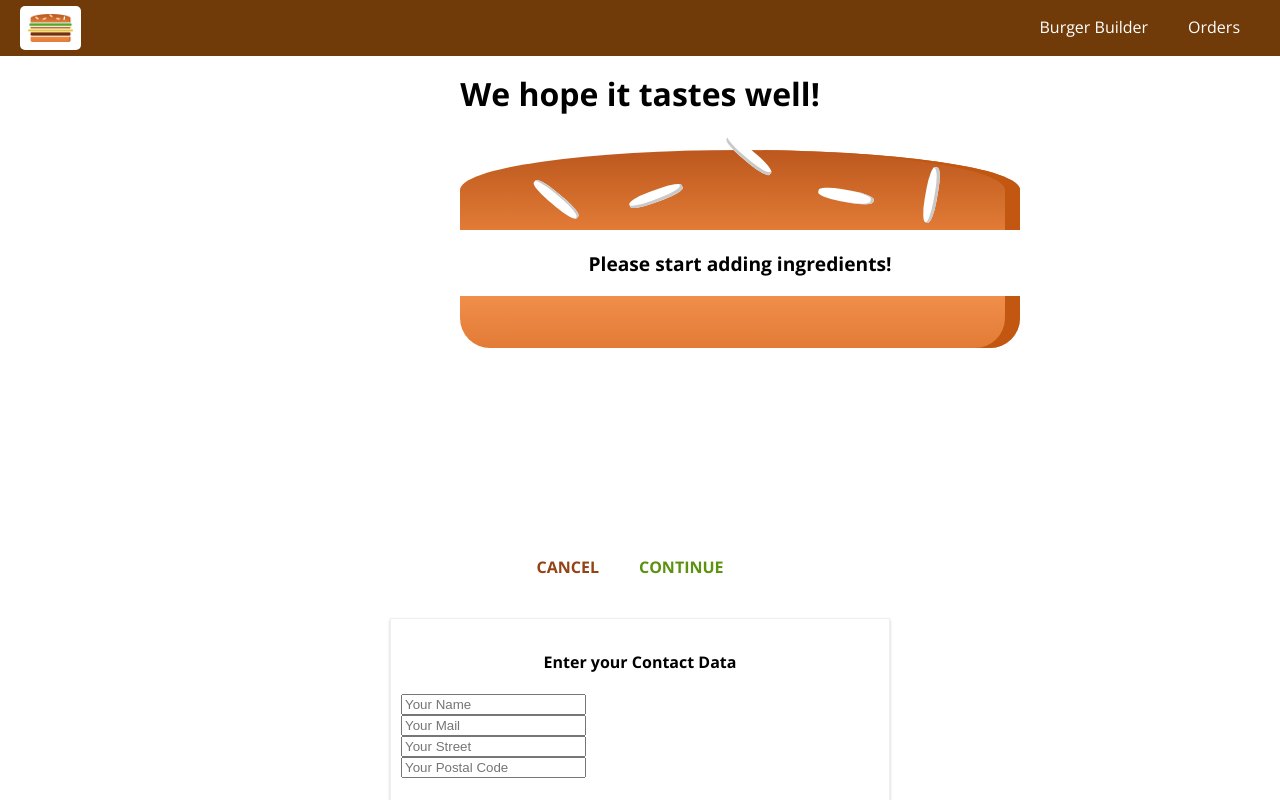
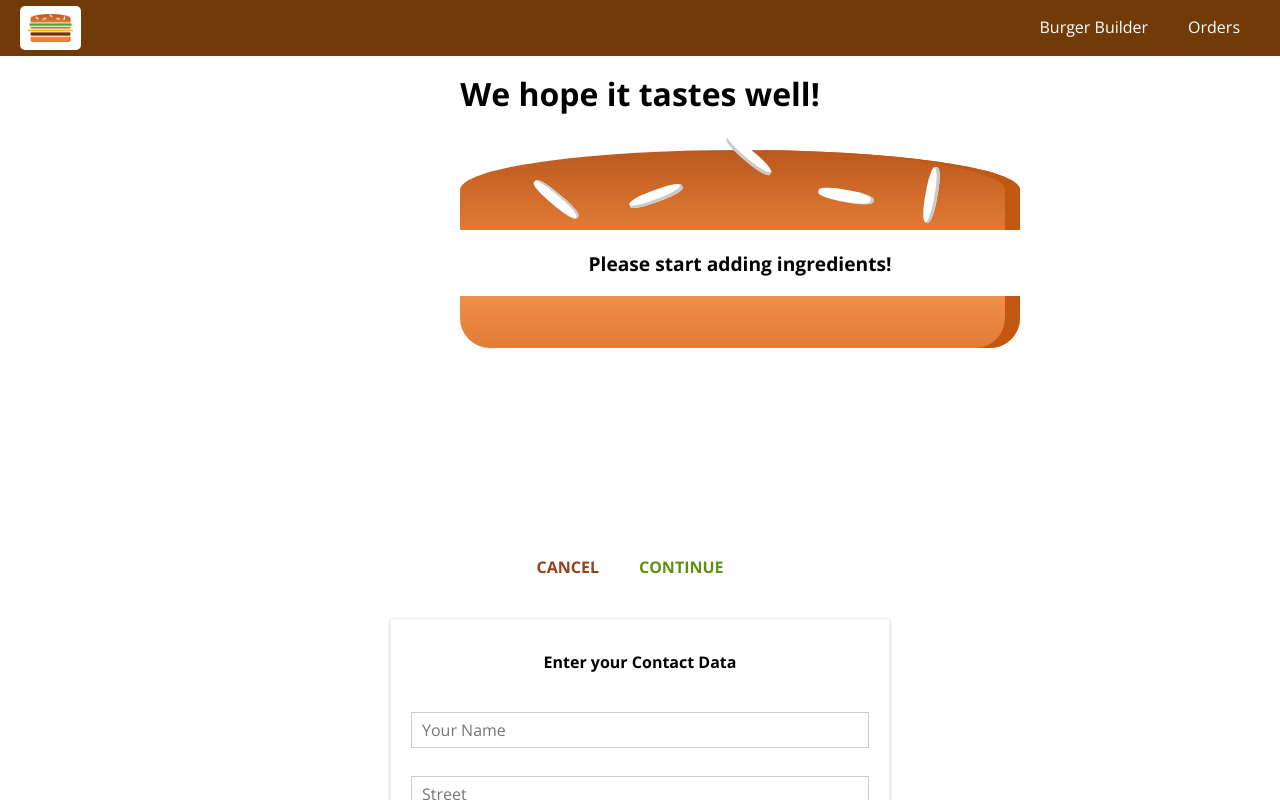
Before and after one commit to NatGeyzen/BurgerBuiler-React, a React (Create React App) app: page /checkout in a window 1280 px wide. Both pictures are taken after a click on the button "CONTINUE". Shown: the top 800 px of the page. Built offline with nearby package versions, Linux system fonts and the light colour scheme.

Commit message:
Basic form/contact data now fully functional with form validation

```diff
--- /dev/null
+++ b/src/components/UI/Input/Input.js
@@ -0,0 +1,66 @@
+import React from 'react';
+
+import classes from './Input.module.css';
+
+const input = (props) => {
+
+    let inputElement = null;
+    const inputClasses = [classes.InputElement];
+
+    if (props.invalid && props.shouldValidate && props.touched) {
+        inputClasses.push(classes.Invalid);
+    }
+
+    let validationError = null;
+    if (props.invalid && props.touched) {
+        validationError = <p className={classes.ValidationError}>Please enter a valid {props.valueType}!</p>
+    }
+
+    switch (props.elementType) {
+            case ('input'):
+                inputElement = <input
+                    className={inputClasses.join(' ')}
+                    {...props.elementConfig}
+                    value={props.value}
+                    onChange={props.changed} />;
+                break;
+            case ('textarea'):
+                inputElement = <textarea
+                    className={inputClasses.join(' ')}
+                    {...props.elementConfig}
+                    value={props.value}
+                    onChange={props.changed} />;
+                break;
+            case ('select'):
+                inputElement = (
+                    <select
+                        className={inputClasses.join(' ')}
+                        value={props.value}
+                        onChange={props.changed} >
+                        {props.elementConfig.options.map(option => (
+                            <option key={option.value} value={option.value}>
+                                {option.displayValue}
+                            </option>
+                        ))}
+
+                    </select>
+                )
+                break;
+            default:
+                inputElement = <input
+                    className={inputClasses.join(' ')}
+                    {...props.elementConfig}
+                    value={props.value}  />;
+    }
+
+    return (
+        <div className={classes.Input}>
+            <label className={classes.Label}>{props.label}</label>
+            {inputElement}
+            {validationError}
+        </div>
+    )
+
+}
+
+export default input;
--- /dev/null
+++ b/src/components/UI/Input/Input.module.css
@@ -0,0 +1,37 @@
+.Input {
+    width: 100%;
+    padding: 10px;
+    box-sizing: border-box;
+}
+
+.Label {
+    font-weight: bold;
+    display: block;
+    margin-bottom: 8px;
+}
+
+.InputElement {
+    outline: none;
+    border: 1px solid #ccc;
+    background-color: white;
+    font: inherit;
+    padding: 6px 10px;
+    display: block;
+    width: 100%;
+    box-sizing: border-box;
+}
+
+.InputElement:focus {
+    outline: none;
+    background-color: #ccc;
+}
+
+.Invalid {
+    border: 1px solid red;
+    background-color: #FDA49A;
+}
+
+.ValidationError {
+    color: red;
+    margin: 5px 0;
+}
--- a/src/containers/Checkout/ContactData/ContactData.js
+++ b/src/containers/Checkout/ContactData/ContactData.js
@@ -3,16 +3,97 @@
 import Button from '../../../components/UI/Button/Button';
 import Spinner from '../../../components/UI/Spinner/Spinner';
 import classes from './ContactData.module.css';
+import Input from '../../../components/UI/Input/Input';
 
 import axios from '../../../axios-orders';
 
 class ContactData extends Component {
-    state= {
-        name: '',
-        email: '',
-        address: {
-            street: '',
-            postalCode: ''
+
+
+    state = {
+        orderForm: {
+            name: {
+                elementType: 'input',
+                elementConfig: {
+                    type: 'text',
+                    placeholder: 'Your Name'
+                },
+                value: '',
+                validation: {
+                    required: true,
+                },
+                valid: false,
+                touched: false
+            },
+            street: {
+                elementType: 'input',
+                elementConfig: {
+                    type: 'text',
+                    placeholder: 'Street'
+                },
+                value: '',
+                validation: {
+                    required: true,
+                },
+                valid: false,
+                touched: false
+            },
+            zipCode: {
+                elementType: 'input',
+                elementConfig: {
+                    type: 'text',
+                    placeholder: 'ZIP Code'
+                },
+                value: '',
+                validation: {
+                    required: true,
+                    minLength: 5,
+                    maxLength: 5
+
+                },
+                valid: false,
+                touched: false
+            },
+            country: {
+                elementType: 'input',
+                elementConfig: {
+                    type: 'text',
+                    placeholder: 'Country'
+                },
+                value: '',
+                validation: {
+                    required: true,
+                },
+                valid: false,
+                touched: false
+            },
+            email: {
+                elementType: 'input',
+                elementConfig: {
+                    type: 'email',
+                    placeholder: 'Your Mail'
+                },
+                value: '',
+                validation: {
+                    required: true,
+
+                },
+                valid: false,
+                touched: false
+            },
+            deliveryMethod: {
+                elementType: 'select',
+                elementConfig: {
+                    options: [
+                        {value: 'fastest', displayValue: 'Fastest'},
+                        {value: 'cheapest', displayValue: 'Cheapest'}
+                    ]
+                },
+                value: 'fastest',
+                validation: {},
+                valid: true
+
+            }
         },
         loading: false
     }
@@ -21,19 +102,14 @@
         event.preventDefault();
         console.log(this.props.ingredients);
         this.setState({loading: true});
+        const formData = {};
+        for (let formElementIdentifier in this.state.orderForm) {
+           formData[formElementIdentifier] = this.state.orderForm[formElementIdentifier].value
+        }
         const order = {
             ingredients: this.props.ingredients,
             price: this.props.price,
-            customer: {
-                name: 'Nat Geyzen',
-                address: {
-                    street: 'Teststreet 1',
-                    zipcode: '49215',
-                    country: 'United States'
-                },
-                email: 'test@test.com'
-            },
-            deliveryMethod: 'fastest'
+            orderData: formData
         }
 
         axios.post('/orders.json', order)
@@ -46,13 +122,63 @@
             });
     }
 
+    checkValidity(value, rules) {
+
+        let isValid = false;
+        if (!rules) {
+            return true;
+        }
+        if (rules.required) {
+            isValid = value.trim() !== '';
+        }
+        if (rules.minLength && rules.maxLength) {
+            isValid = (value.length >= rules.minLength && value.length <= rules.maxLength);
+        }
+        return isValid;
+    }
+
+    inputChangedHandler = (event, inputIdentifier) => {
+
+        const updatedOrderForm = {
+            ...this.state.orderForm
+        };
+
+        const updatedFormElement = {
+            ...updatedOrderForm[inputIdentifier]
+        };
+
+        updatedFormElement.value = event.target.value;
+        updatedFormElement.valid = this.checkValidity(updatedFormElement.value, updatedFormElement.validation)
+        updatedFormElement.touched = true;
+        updatedOrderForm[inputIdentifier] = updatedFormElement;
+        console.log(updatedFormElement);
+        this.setState({orderForm: updatedOrderForm});
+    }
+
     render() {
+
+        const formElementsArray = [];
+        for (let key in this.state.orderForm) {
+            formElementsArray.push({
+                id: key,
+                config: this.state.orderForm[key]
+            })
+        }
+
         let form = (
-            <form>
-                    <input className={classes.Input} type="text" name="name" placeholder="Your Name" />
-                    <input className={classes.Input} type="email" name="email" placeholder="Your Mail" />
-                    <input className={classes.Input} type="text" name="street" placeholder="Your Street" />
-                    <input className={classes.Input} type="text" name="postal" placeholder="Your Postal Code" />
+            <form onSubmit={this.orderHandler}>
+                    {formElementsArray.map(formElement => (
+                        <Input
+                            key={formElement.id}
+                            elementType={formElement.config.elementType}
+                            elementConfig={formElement.config.elementConfig}
+                            value={formElement.config.value}
+                            invalid={!formElement.config.valid}
+                            shouldValidate={formElement.config.validation}
+                            touched={formElement.config.touched}
+                            valueType={formElement.id}
+                            changed={(event) => this.inputChangedHandler(event, formElement.id)} />
+                    ))}
                     <Button btnType="Success" clicked={this.orderHandler}>ORDER</Button>
                 </form>
         );
--- a/src/containers/Checkout/ContactData/ContactData.module.css
+++ b/src/containers/Checkout/ContactData/ContactData.module.css
@@ -8,10 +8,6 @@
     box-sizing: border-box;
 }
 
-.Input {
-    display: block;
-}
-
 @media (min-width: 600px) {
     .ContactData {
         width: 500px;
```
